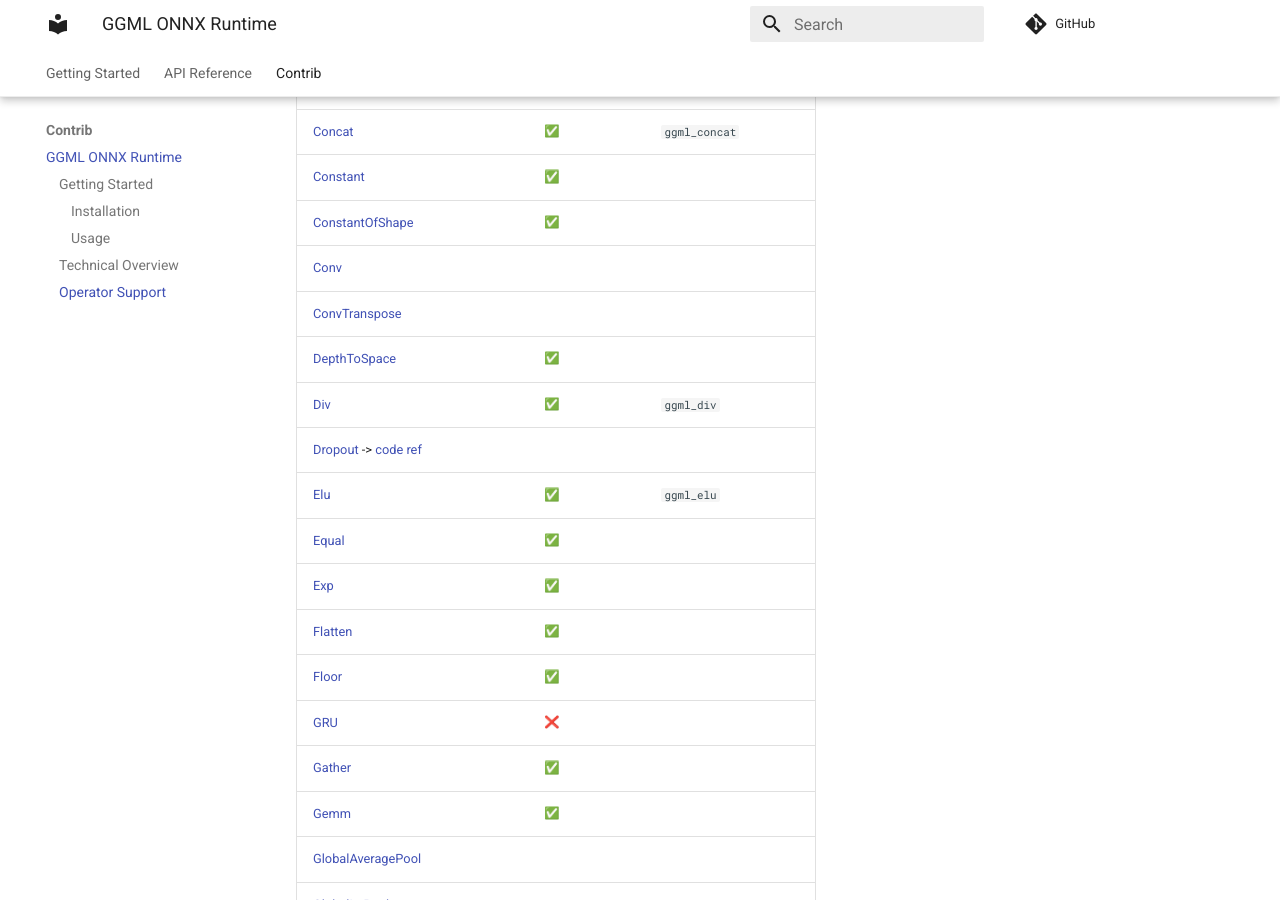
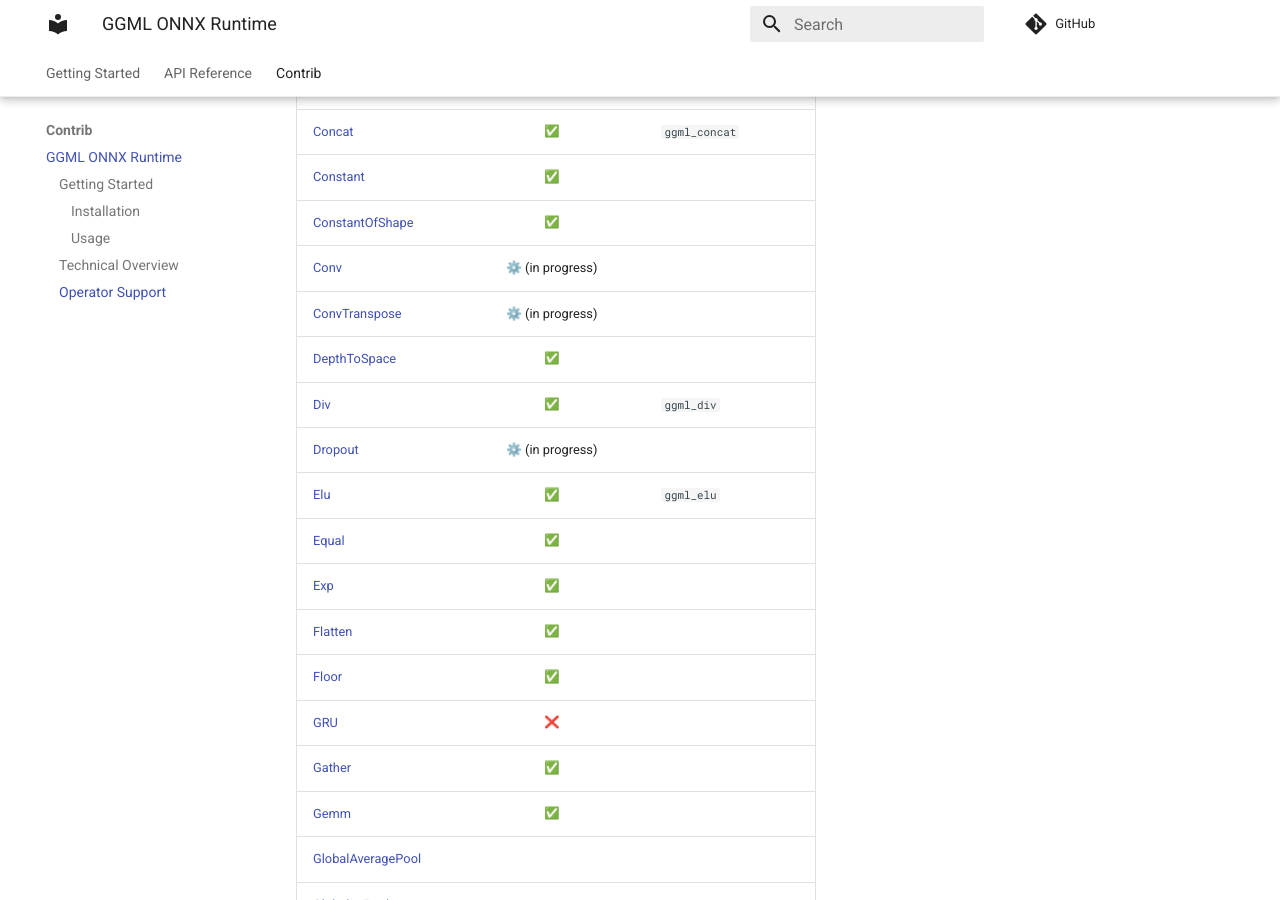
Before and after one commit to abetlen/ggml-python, an MkDocs documentation site: the page built from docs/contrib/onnx.md, in a window 1280 px wide and 900 px high, scrolled down 1636 px. Built offline with MkDocs 1.6.1 and Material for MkDocs 9.7.7, drawn with Linux system fonts in a browser that asks for light colours; emoji names are drawn with the system emoji font; comment, search, counter and statistics services are not loaded.

Commit message:
Update onnx.md

```diff
--- a/docs/contrib/onnx.md
+++ b/docs/contrib/onnx.md
@@ -58,11 +58,11 @@
 | [Concat](https://github.com/onnx/onnx/blob/main/docs/Operators.md#Concat)                         | :white_check_mark: | `ggml_concat`    |
 | [Constant](https://github.com/onnx/onnx/blob/main/docs/Operators.md#Constant)                     | :white_check_mark: |                  |
 | [ConstantOfShape](https://github.com/onnx/onnx/blob/main/docs/Operators.md#ConstantOfShape)       | :white_check_mark: |                  |
-| [Conv](https://github.com/onnx/onnx/blob/main/docs/Operators.md#Conv)                             |                    |                  |
-| [ConvTranspose](https://github.com/onnx/onnx/blob/main/docs/Operators.md#ConvTranspose)           |                    |                  |
+| [Conv](https://github.com/onnx/onnx/blob/main/docs/Operators.md#Conv)                             |  ⚙️ (in progress)   |                  |
+| [ConvTranspose](https://github.com/onnx/onnx/blob/main/docs/Operators.md#ConvTranspose)           |  ⚙️ (in progress)   |                   |
 | [DepthToSpace](https://github.com/onnx/onnx/blob/main/docs/Operators.md#DepthToSpace)             | :white_check_mark: |                  |
 | [Div](https://github.com/onnx/onnx/blob/main/docs/Operators.md#Div)                               | :white_check_mark: | `ggml_div`       |
-| [Dropout](https://github.com/onnx/onnx/blob/main/docs/Operators.md#Dropout) -> [code ref](https://github.com/onnx/onnx/blob/main/onnx/backend/test/case/node/dropout.py)                      |                    |                  |
+| [Dropout](https://github.com/onnx/onnx/blob/main/docs/Operators.md#Dropout)                       |  ⚙️ (in progress)   |                   |
 | [Elu](https://github.com/onnx/onnx/blob/main/docs/Operators.md#Elu)                               | :white_check_mark: | `ggml_elu`       |
 | [Equal](https://github.com/onnx/onnx/blob/main/docs/Operators.md#Equal)                           | :white_check_mark: |                  |
 | [Exp](https://github.com/onnx/onnx/blob/main/docs/Operators.md#Exp)                               | :white_check_mark: |                  |
```
